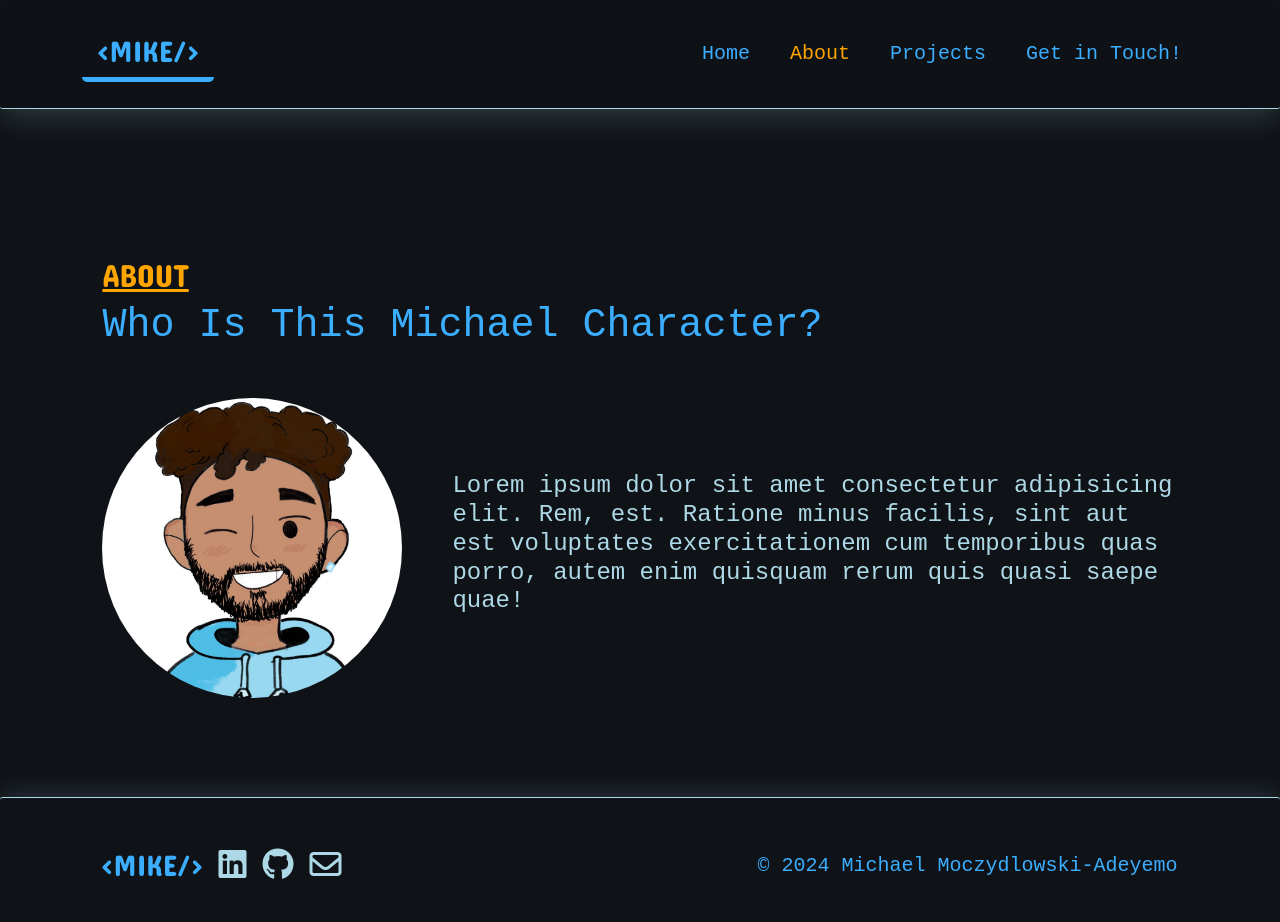
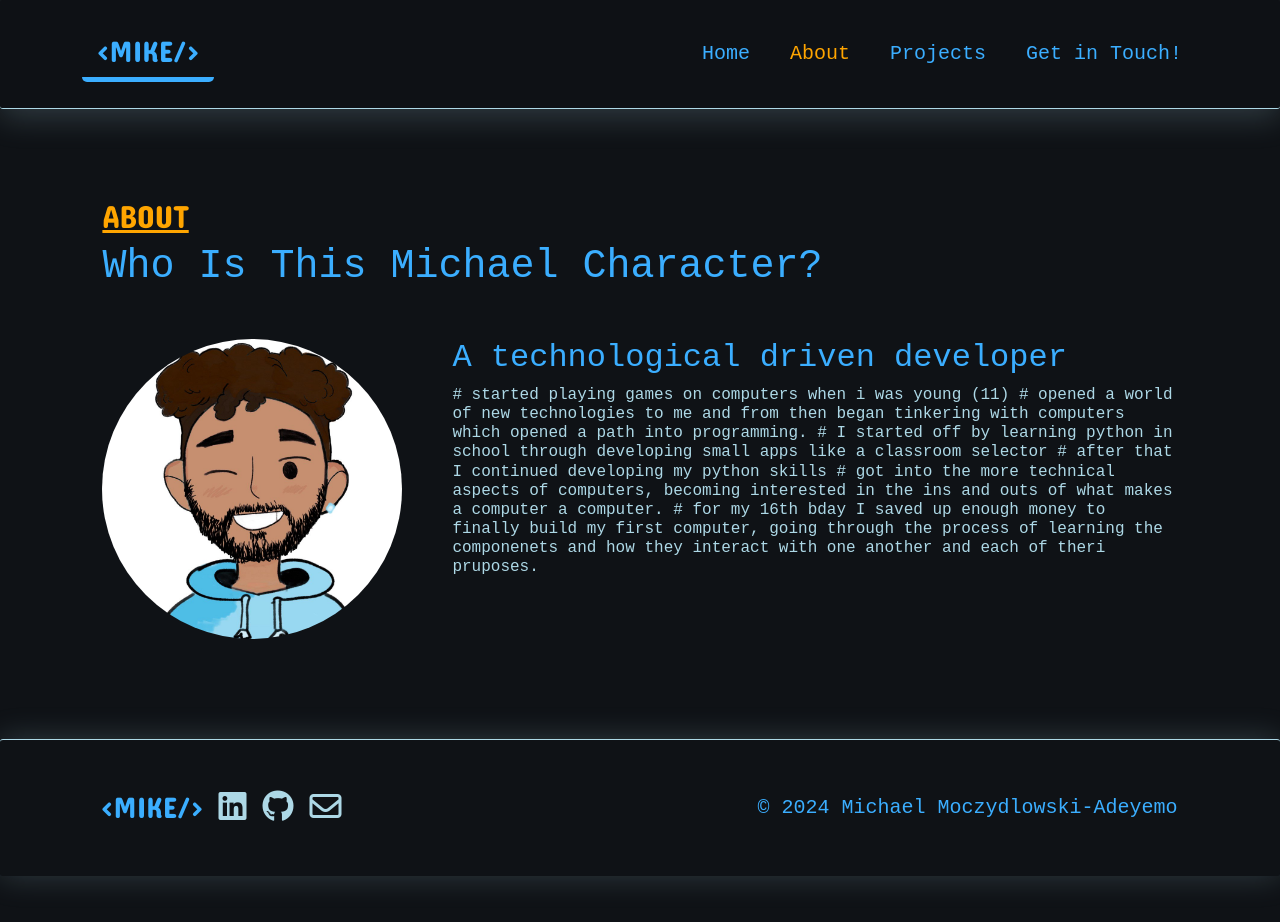
Before and after one commit to mikcad/Personal-Website, a React (Vite) app: page /about in a window 1280 px wide. Shown: the top 922 px of the page. After the commit the page ends 876 px from the top, so only its background shows below. Built offline with nearby package versions, Linux system fonts and the light colour scheme; a web font is replaced by a local one.

Commit message:
updated about content

```diff
--- a/src/pages/About/About.tsx
+++ b/src/pages/About/About.tsx
@@ -4,22 +4,35 @@ import './about.css';
 
 const About = () => {
   return (
-    <section id='about-content' className='d-flex justify-content-center align-items-center'>
+    <section
+      id="about-content"
+      className="d-flex justify-content-center align-items-center"
+    >
       <div className="wrapper">
-        <h2 className='sub-title'>about</h2>
+        <h2 className="sub-title">about</h2>
         <h1>Who Is This Michael Character?</h1>
-        <div className="content-container d-flex justify-content-center align-items-center mt-5">
+        <div className="content-container d-flex justify-content-center align-items-start mt-5">
           <div className="img-container">
-            <img src="/public/mike.jpg" alt="image illustration of michael" height={300} width={300} className='rounded-circle'/>
+            <img
+              src="/mike.jpg"
+              alt="image illustration of michael"
+              height={300}
+              width={300}
+              className="rounded-circle"
+            />
           </div>
-          <div className="text-container">
-            <h4 className='general-text'>
-              Lorem ipsum dolor sit amet consectetur adipisicing elit. Rem, est.
-              Ratione minus facilis, sint aut est voluptates exercitationem cum
-              temporibus quas porro, autem enim quisquam rerum quis quasi saepe
-              quae!
+          <article className="text-container">
+            <h2>A technological driven developer</h2>
+            <h4 className="general-text">
+              # started playing games on computers when i was young (11) #
+              opened a world of new technologies to me and from then began
+              tinkering with computers which opened a path into programming.
+              # I started off by learning python in school through developing small apps like a classroom selector
+              # after that I continued developing my python skills
+              # got into the more technical aspects of computers, becoming interested in the ins and outs of what makes a computer a computer.
+              # for my 16th bday I saved up enough money to finally build my first computer, going through the process of learning the componenets and how they interact with one another and each of theri pruposes.
             </h4>
-          </div>
+          </article>
         </div>
       </div>
     </section>
--- a/src/pages/About/about.css
+++ b/src/pages/About/about.css
@@ -1,5 +1,5 @@
 #about-content {
-  height: 80vh;
+  padding: 5vh 0 100px;
 }
 
 .img-container {
@@ -7,8 +7,8 @@
 }
 
 .sub-title {
-  color: orange!important;
-  font-family: "Concert One", sans-serif;
+  color: orange !important;
+  font-family: 'Concert One', sans-serif;
   font-weight: 400;
   font-style: normal;
   text-transform: uppercase;
@@ -16,15 +16,16 @@
 }
 
 .general-text {
-   color: #add8e6!important;
+  color: #add8e6 !important;
+  font-size: medium;
 }
 
 .content-container {
-   gap: 50px;
+  gap: 50px;
 }
 
-@media (max-width: 700px) {
-   .content-container {
-      flex-wrap: wrap;
-   }
+@media (max-width: 900px) {
+  .content-container {
+    flex-wrap: wrap;
+  }
 }
```
